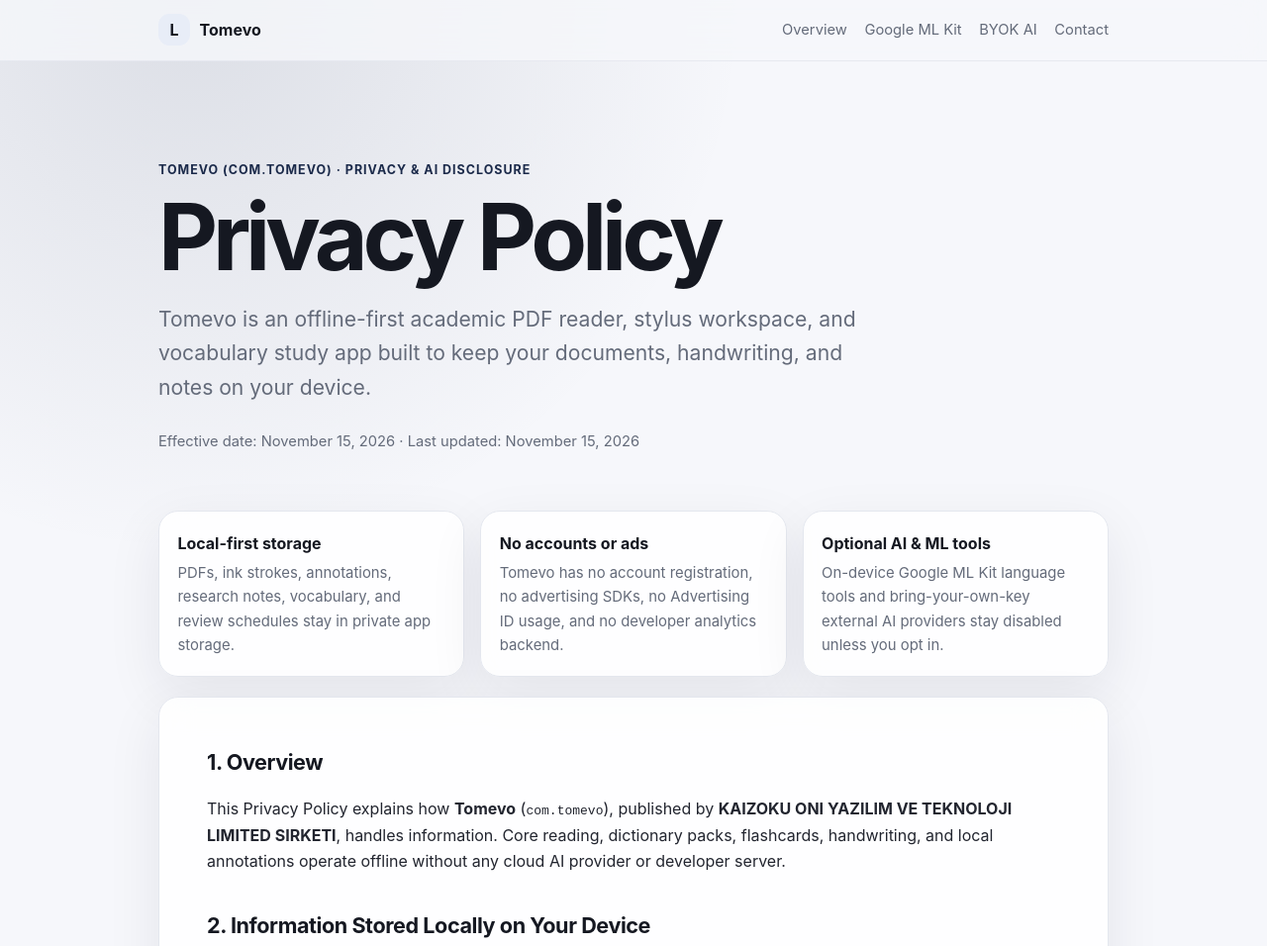
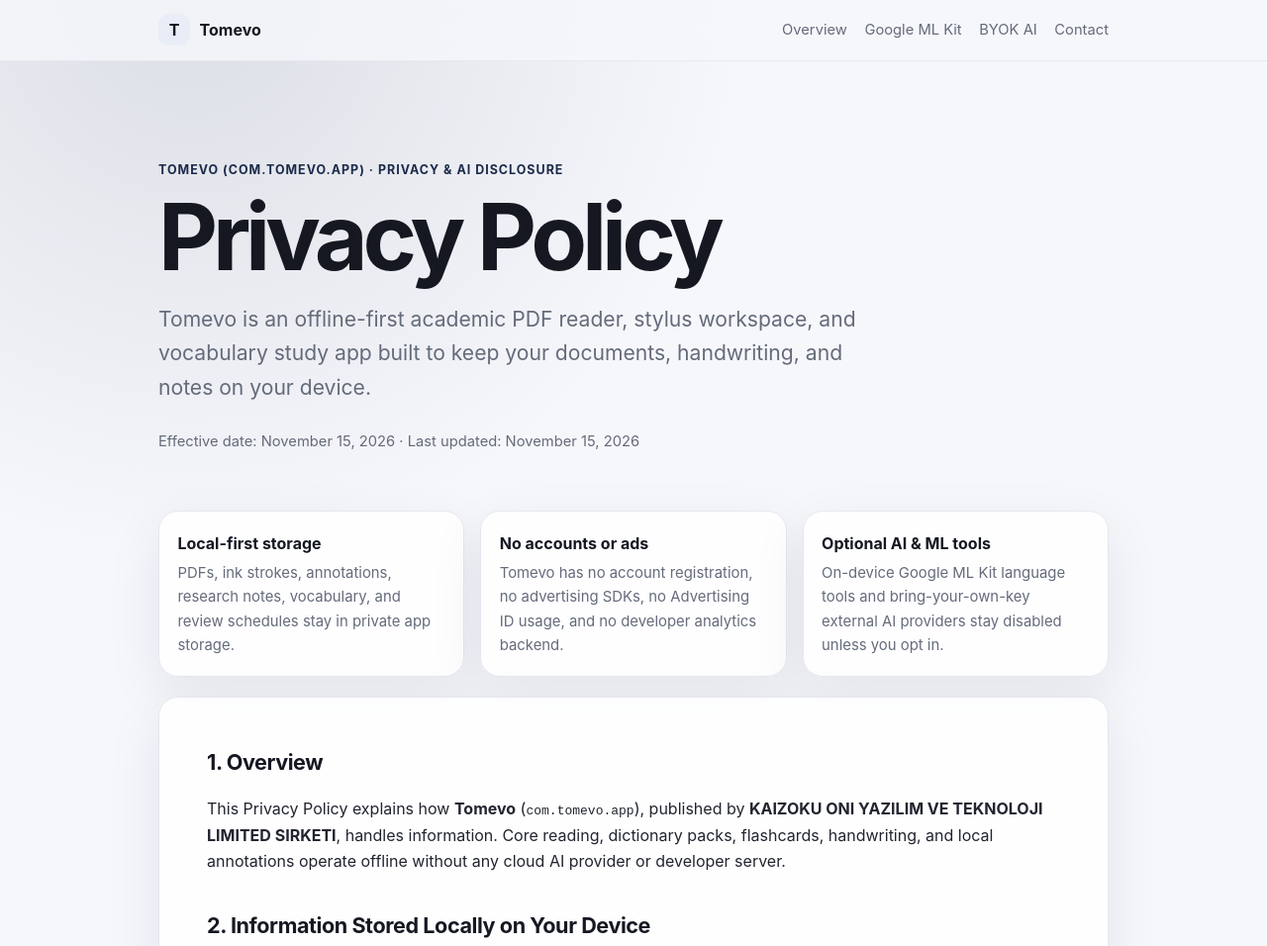
Before and after one commit to FehmiCitiloglu/tomevo-privacy-policy, a plain HTML site: page index.html in a window 1280 px wide. Shown: the top 956 px of the page at 99% size. Drawn offline with Linux system fonts and the light colour scheme.

Commit message:
Update package id to com.tomevo.app

```diff
--- a/index.html
+++ b/index.html
@@ -5,14 +5,14 @@
   <meta name="viewport" content="width=device-width, initial-scale=1" />
   <meta name="color-scheme" content="light dark" />
   <meta name="theme-color" content="#1b2a4a" />
-  <meta name="description" content="Privacy Policy and AI Disclosure for Tomevo (com.tomevo)." />
+  <meta name="description" content="Privacy Policy and AI Disclosure for Tomevo (com.tomevo.app)." />
   <title>Privacy Policy — Tomevo</title>
   <link rel="stylesheet" href="styles.css" />
 </head>
 <body>
   <header class="site-header">
     <a class="brand" href="#top" aria-label="Tomevo privacy policy home">
-      <span class="brand-mark" aria-hidden="true">L</span>
+      <span class="brand-mark" aria-hidden="true">T</span>
       <span>Tomevo</span>
     </a>
     <nav aria-label="Page navigation">
@@ -25,7 +25,7 @@
 
   <main id="top">
     <section class="hero" aria-labelledby="title">
-      <p class="eyebrow">Tomevo (com.tomevo) · Privacy &amp; AI Disclosure</p>
+      <p class="eyebrow">Tomevo (com.tomevo.app) · Privacy &amp; AI Disclosure</p>
       <h1 id="title">Privacy Policy</h1>
       <p class="lead">Tomevo is an offline-first academic PDF reader, stylus workspace, and vocabulary study app built to keep your documents, handwriting, and notes on your device.</p>
       <p class="meta">Effective date: November 15, 2026 · Last updated: November 15, 2026</p>
@@ -39,7 +39,7 @@
 
     <section id="privacy" class="card prose">
       <h2>1. Overview</h2>
-      <p>This Privacy Policy explains how <strong>Tomevo</strong> (<code>com.tomevo</code>), published by <strong>KAIZOKU ONI YAZILIM VE TEKNOLOJI LIMITED SIRKETI</strong>, handles information. Core reading, dictionary packs, flashcards, handwriting, and local annotations operate offline without any cloud AI provider or developer server.</p>
+      <p>This Privacy Policy explains how <strong>Tomevo</strong> (<code>com.tomevo.app</code>), published by <strong>KAIZOKU ONI YAZILIM VE TEKNOLOJI LIMITED SIRKETI</strong>, handles information. Core reading, dictionary packs, flashcards, handwriting, and local annotations operate offline without any cloud AI provider or developer server.</p>
 
       <h2>2. Information Stored Locally on Your Device</h2>
       <p>Tomevo keeps your PDFs, imported references, stylus handwriting strokes, PDF annotations, research notes, vocabulary entries, review schedules, offline dictionary packs, and app preferences inside the application’s private device storage.</p>
```
Also changed, not shown: 1 other file.
